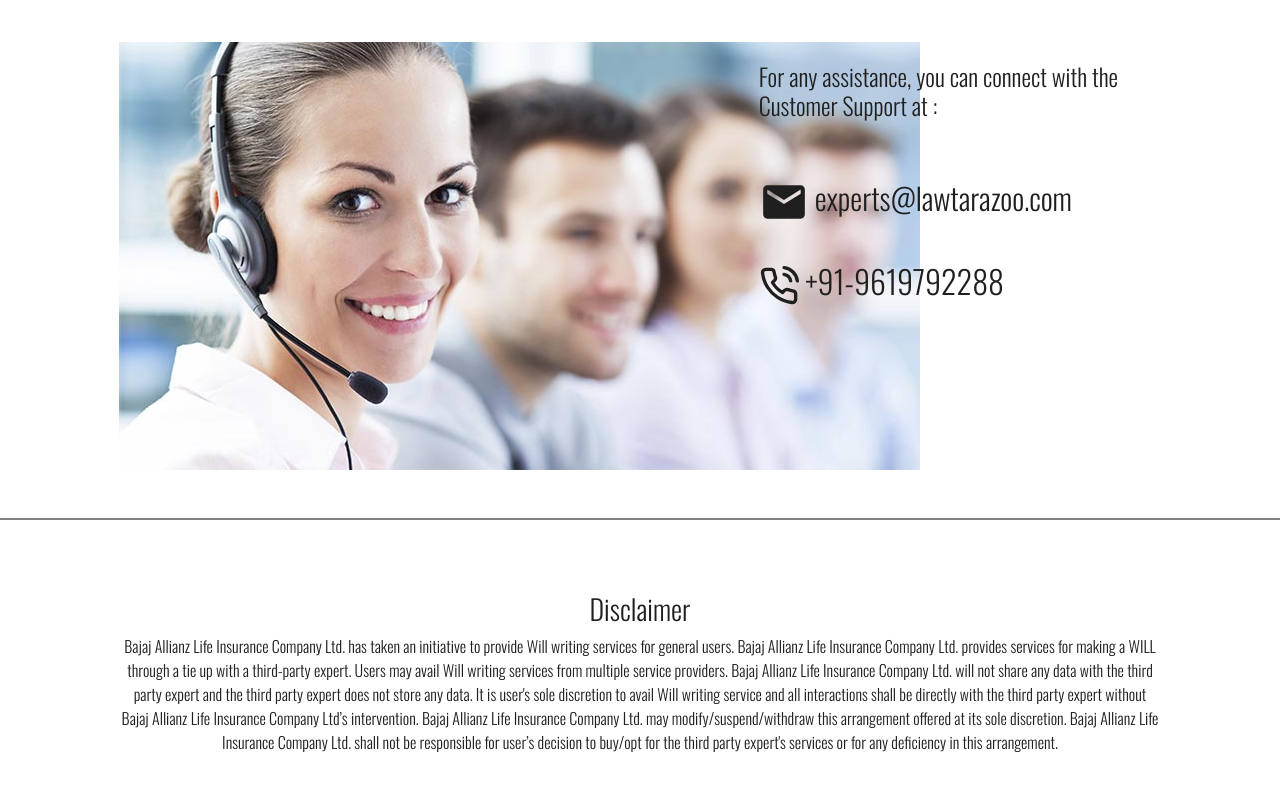
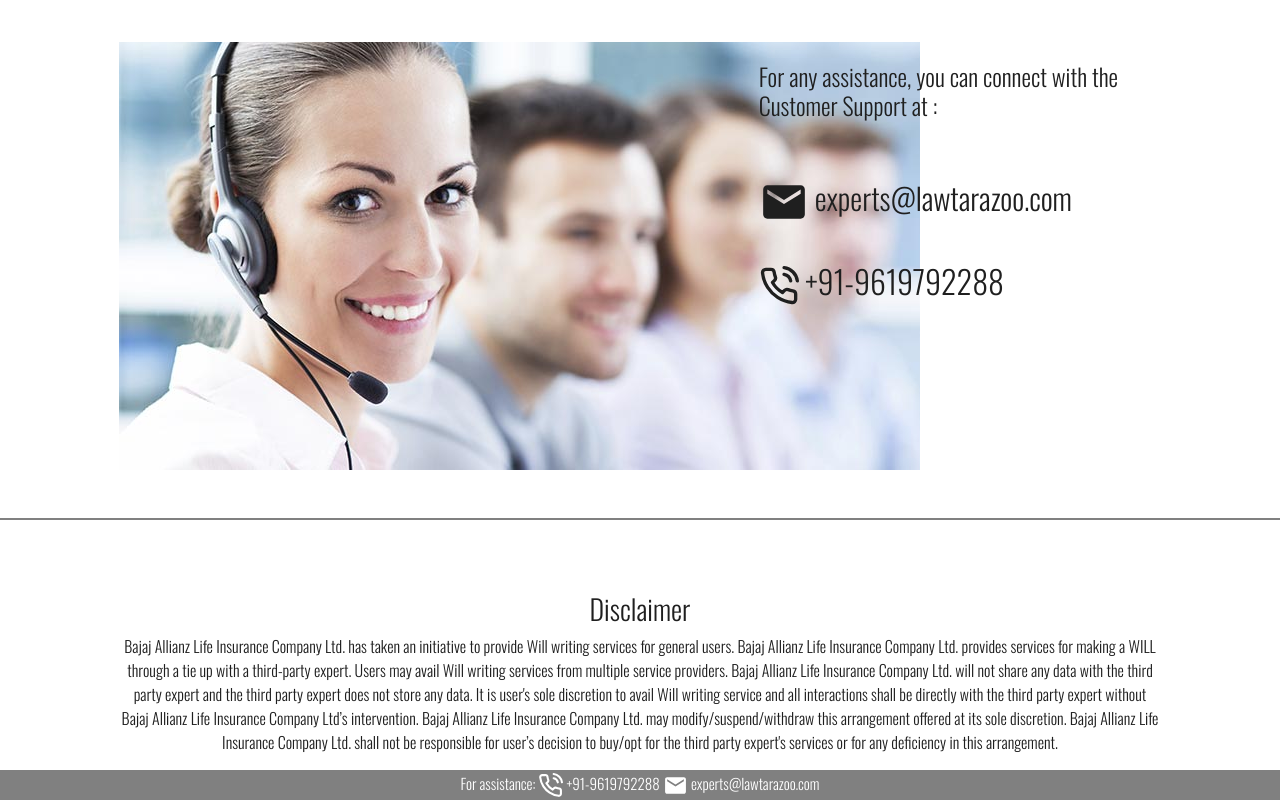
Before and after one commit to Arpppit/home, a React (Create React App) app: page / in a window 1280 px wide. Shown: the part 2436-3236 px from the top of the page. Before the commit the page ends 3206 px from the top, so only its background shows below. Built offline with nearby package versions, Linux system fonts and the light colour scheme.

Commit message:
added footer

```diff
--- a/src/components/App.css
+++ b/src/components/App.css
@@ -1,3 +1,3 @@
 *{
-    font color:Black;
+    font color: Black;
 }
--- a/src/components/App.jsx
+++ b/src/components/App.jsx
@@ -6,7 +6,7 @@ import "../../node_modules/bootstrap/dist/css/bootstrap.min.css";
 import "../../node_modules/bootstrap/dist/js/bootstrap.bundle";
 import Fullscreen from './Fullscreen'
 import Mobilescreen from './Mobilescreen';
-
+import Footer from "./Footer";
 
 
 
@@ -26,7 +26,9 @@ const App = () => {
         <MediaQuery maxWidth={1000}>
             <Mobilescreen/>
         </MediaQuery>
+
         </Switch>
+            <Footer />
         </>
     )
 }
--- /dev/null
+++ b/src/components/Footer.css
@@ -0,0 +1,11 @@
+.Footer {
+  position: absolute;
+  text-align: center;
+  bottom: 0;
+  width: 100%;
+  height: 2.5rem;
+}
+
+/* .footer p {
+  color: #ccc;
+} */
--- /dev/null
+++ b/src/components/Footer.jsx
@@ -0,0 +1,14 @@
+import React from "react";
+import "./Footer.css";
+import { MdEmail } from 'react-icons/md';
+import { FiPhoneCall } from 'react-icons/fi';
+
+function Footer() {
+  return (
+    <footer style={{textAlign: "center", backgroundColor: "grey", marginBottom: "0px", color:"white"}}>
+      <p style={{ marginBottom: 0, padding: "2px", fontSize: "15PX" }}>For assistance:  <FiPhoneCall size={25} /> +91-9619792288 <MdEmail size={25} /> experts@lawtarazoo.com</p>
+    </footer>
+  );
+}
+
+export default Footer;
```
